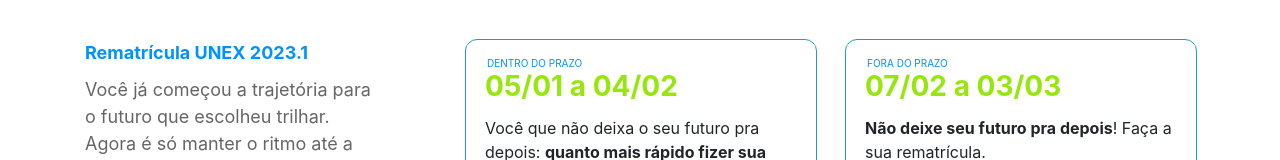
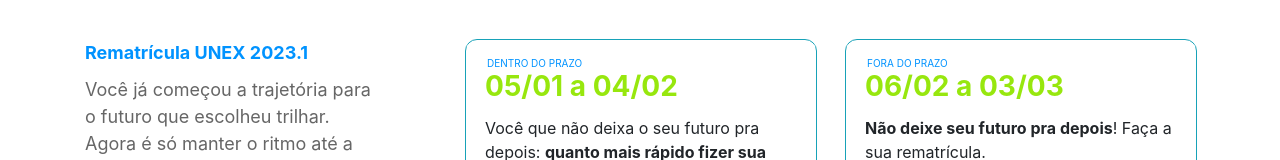
Before and after one commit to uniftcrepo/rematricula-unex, a React (Create React App) app: page / in a window 1280 px wide. Shown: the part 601-761 px from the top of the page. Built offline with nearby package versions, Linux system fonts and the light colour scheme.

Commit message:
Atualizacao de data

```diff
--- a/src/Components/Avisos.js
+++ b/src/Components/Avisos.js
@@ -142,7 +142,7 @@
               <Col md={4}>
                 <CardInfo
                   header={"FORA DO PRAZO"}
-                  title={"07/02 a 03/03"}
+                  title={"06/02 a 03/03"}
                   text={
                     "<strong>Não deixe seu futuro pra depois</strong>! Faça a sua rematrícula."
                   }
@@ -174,7 +174,7 @@
                 <SwiperSlide>
                   <CardInfo
                     header={"DENTRO DO PRAZO"}
-                    title={"07/02 a 03/03"}
+                    title={"06/02 a 03/03"}
                     text={
                       " Você que não deixa o seu futuro pra depois: <b>quanto mais rápido fizer sua rematrícula mais disciplinas estarão disponíveis.</b>"
                     }
```
